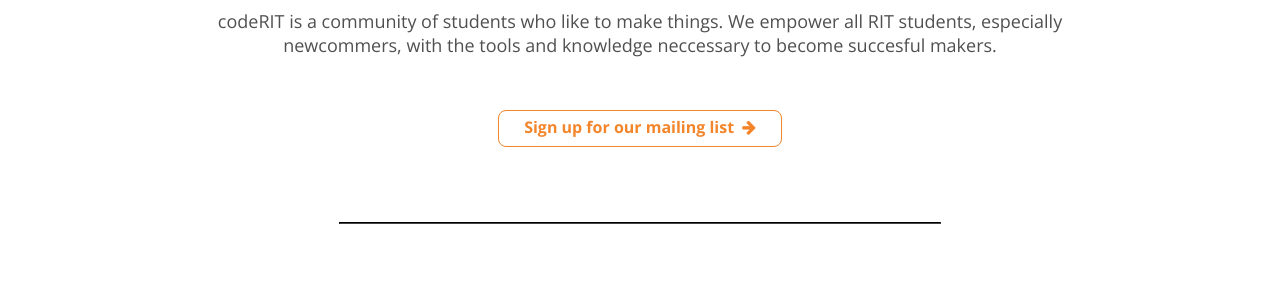
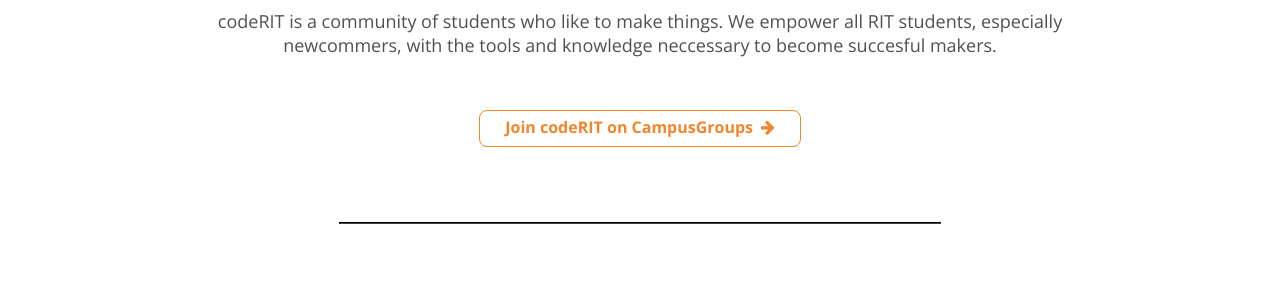
Before and after one commit to codeRIT/coderit.github.io, a Jekyll site: the page built from index.html, in a window 1280 px wide and 900 px high, scrolled down 996 px. Shown: the part 144-441 px from the top of the window. Built offline with Jekyll 4.4.1, drawn with Linux system fonts in a browser that asks for light colours; nearby versions of some CDN libraries; comment, search, counter and statistics services are not loaded.

Commit message:
Changed mailing list link

```diff
--- a/index.html
+++ b/index.html
@@ -13,7 +13,7 @@
   <h2 class="title">WHAT IS CODERIT?</h2>
   <div class="grid-cta three">
     <p id="mission">codeRIT is a community of students who like to make things. We empower all RIT students, especially newcommers, with the tools and knowledge neccessary to become succesful makers.</p>
-    <p class="center"><a href="http://eepurl.com/bwy-a1" class="button orange">Sign up for our mailing list<span class="fa fa-arrow-right icon-space-l"></span></a></p>
+    <p class="center"><a href="https://campusgroups.rit.edu/CODERIT/club_signup" class="button orange">Join codeRIT on CampusGroups<span class="fa fa-arrow-right icon-space-l"></span></a></p>
     <hr/>
     <div class="col center badge-cta">
       <i class="fa fa-book fa-5x badge-icon"></i>
```
